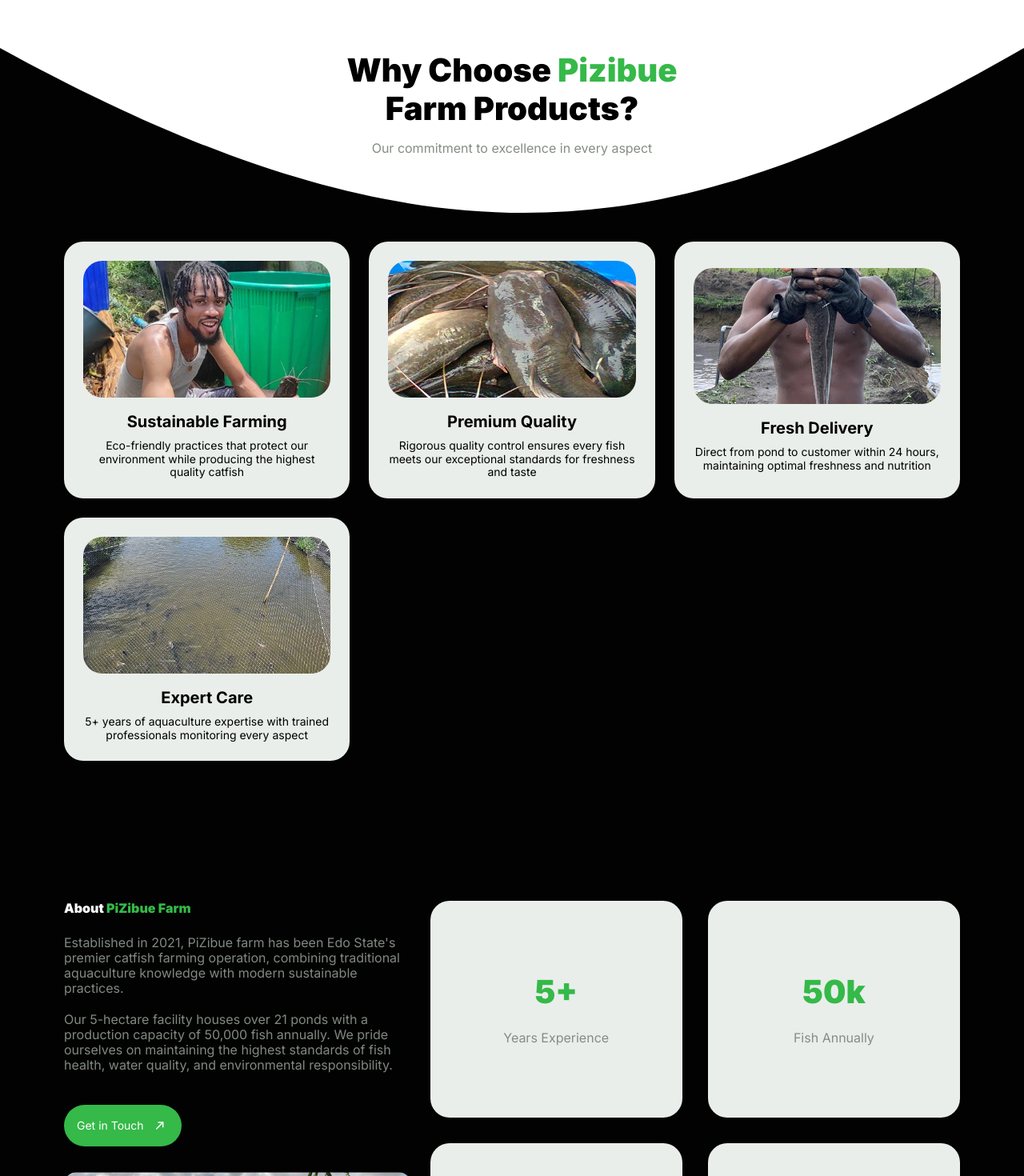
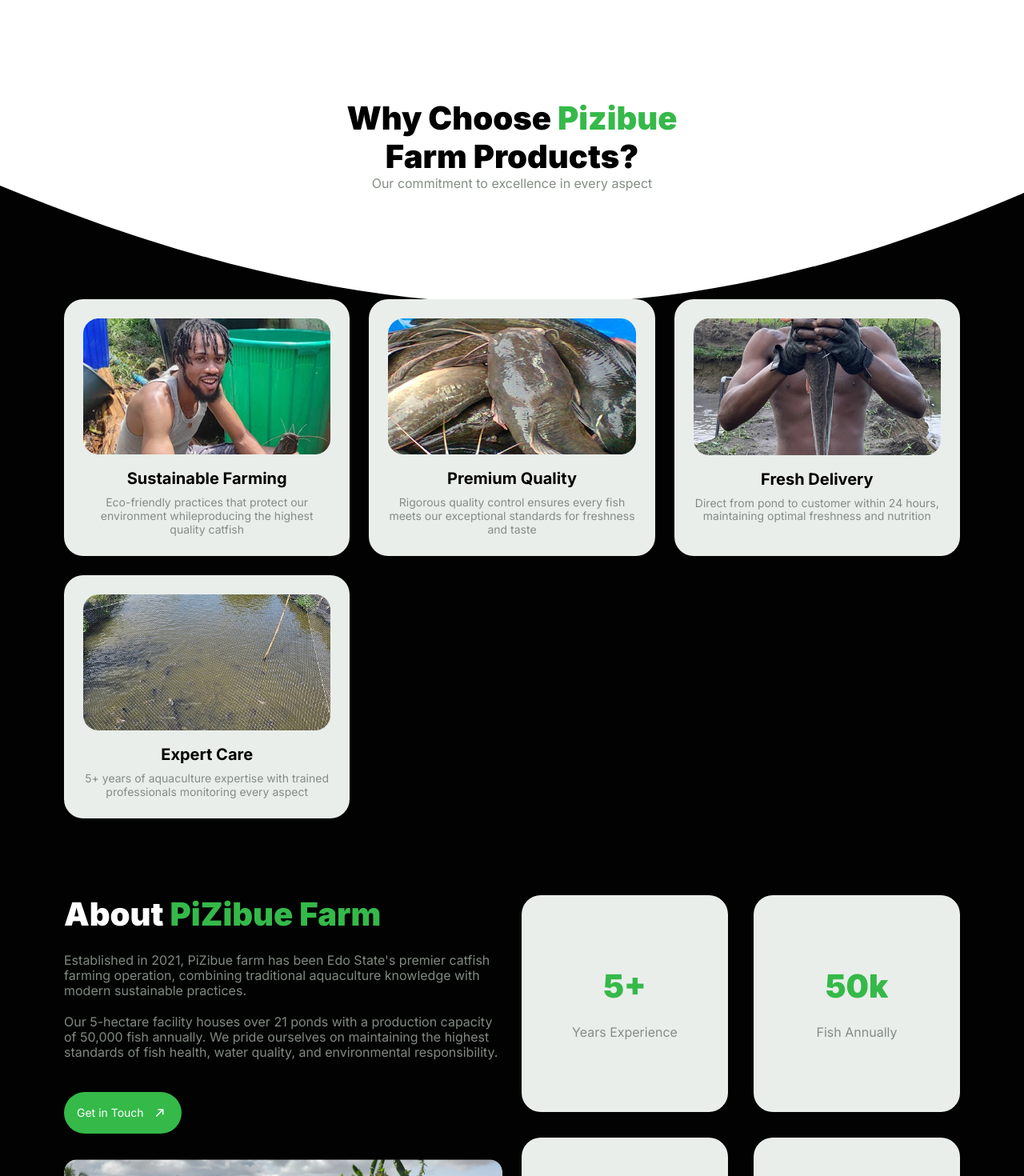
Before and after one commit to ParryOgbemudia/pizibue, a React (Vite) app: page / in a window 1280 px wide. Shown: the part 740-2210 px from the top of the page at 80% size. Built offline with nearby package versions, Linux system fonts and the light colour scheme.

Commit message:
i decided to add max-width to the project

```diff
--- a/src/components/layout/Navbar.tsx
+++ b/src/components/layout/Navbar.tsx
@@ -5,7 +5,7 @@
 export default function Navbar() {
   return (
     <header className="fixed top-0 z-50 w-full bg-white">
-      <nav className="mx-auto flex h-[100px] items-center justify-between max-md:h-auto max-md:px-4 max-md:py-4 md:px-14 lg:px-20">
+      <nav className="mx-auto flex h-[100px] max-w-[1440px] items-center justify-between max-md:px-4 max-md:py-4 max-sm:px-4 sm:px-10 md:px-16 lg:px-20">
         <img
           src={logo}
           alt="PiziBue Logo"
--- a/src/components/sections/About.tsx
+++ b/src/components/sections/About.tsx
@@ -3,15 +3,13 @@
 
 export default function About() {
   return (
-    <section
-      className="w-full bg-[#020202] px-[80px] py-[96px] max-md:px-4 max-md:py-14"
-      id="#about"
-    >
-      <div className="mx-auto grid items-stretch gap-6 md:grid md:grid-cols-20">
-        <div className="h-full gap-8 md:col-span-8 md:grid md:grid-rows-2">
-          <div className="flex flex-col justify-center gap-10">
+    <section className="w-full" id="about">
+      <div className="mx-auto max-w-[1440px] bg-[#020202] px-[80px] py-[96px] max-sm:px-4 sm:px-10 md:px-16 lg:px-20">
+        <div className="flex justify-between gap-6 max-md:flex-col">
+          <div className="flex w-full max-w-[588px] flex-col items-center gap-8">
+            <div className="flex flex-col gap-10">
               <div className="space-y-6">
-              <h2 className="font-black text-white max-sm:text-[32px]">
+                <h2 className="text-[40px] font-black text-white max-md:text-[32px]">
                   About <span className="text-primary"> PiZibue Farm</span>
                 </h2>
                 <p className="text-[16px] font-normal text-[#818981] max-sm:text-[14px]">
@@ -22,11 +20,11 @@
                   <br />
                   Our 5-hectare facility houses over 21 ponds with a production
                   capacity of 50,000 fish annually. We pride ourselves on
-                maintaining the highest standards of fish health, water quality,
-                and environmental responsibility.
+                  maintaining the highest standards of fish health, water
+                  quality, and environmental responsibility.
                 </p>
               </div>
-            <Button className="xmd:w-max flex items-center gap-2 px-4 py-2.5 text-[14px]">
+              <Button className="flex w-max items-center gap-2 px-4 py-2.5 text-[14px]">
                 Get in Touch
               </Button>
             </div>
@@ -40,8 +38,8 @@
           </div>
 
           {/* Card */}
-        <div className="w-full max-sm:grid max-sm:pt-8 max-sm:pb-14 md:col-span-12">
-          <div className="flex flex-col items-stretch gap-8 md:grid md:grid-cols-2">
+          <div className="w-full max-w-[628px]">
+            <div className="flex-col gap-8 max-md:flex md:grid md:grid-cols-2">
               {[
                 { value: "5+", label: "Years Experience" },
                 { value: "50k", label: "Fish Annually" },
@@ -65,18 +63,11 @@
         </div>
 
         {/* Svg bottom curve */}
-      <div className="relative hidden w-full">
-        <svg
-          className="h-auto w-full"
-          viewBox="0 0 1440 333"
-          fill="none"
-          xmlns="http://www.w3.org/2000/svg"
-        >
-          <path
-            d="M0 -707.373H1440V332.627C955.5 54.1274 616 -5.37256 0 332.627V-707.373Z"
-            fill="#020202"
-          />
-        </svg>
+        <div className="w-full bg-amber-600">
+          <div className="max-w-[1440px]">
+            <div className="z-1 aspect-[1440/697] h-full w-full bg-[url(/img/bottomshape.svg)] bg-cover bg-center bg-no-repeat"></div>
+          </div>
+        </div>
       </div>
     </section>
   );
--- a/src/components/sections/Hero.tsx
+++ b/src/components/sections/Hero.tsx
@@ -2,9 +2,9 @@
 
 export default function Hero() {
   return (
-    <main className="max-md:pt-[64px] md:pt-[80px]">
+    <main className="mx-auto max-w-[1440px] max-md:pt-[64px] md:pt-[80px]">
       {/* ✅ Hero section */}
-      <section className="mx-auto pt-6 max-md:h-[545px] max-md:pt-0 max-md:pb-8 max-sm:px-4 sm:px-10 md:mb-24 md:px-16 lg:px-20">
+      <section className="pt-6 max-md:h-[545px] max-md:pt-0 max-md:pb-8 max-sm:px-4 sm:px-10 md:mb-24 md:px-16 lg:px-20">
         <div className="relative mx-auto w-full overflow-hidden rounded-[24px] bg-[url(/img/hero2.webp)] bg-cover bg-center max-md:h-full max-md:px-4 max-md:py-8 md:h-[600px]">
           {/* Overlay */}
           <div className="absolute inset-0 z-10 bg-[#021002b2]"></div>
--- a/src/components/sections/Products.tsx
+++ b/src/components/sections/Products.tsx
@@ -5,9 +5,10 @@
 
 export default function Products() {
   return (
-    <section className="relative w-full">
+    <section className="w-full">
+      <div className="relative mx-auto h-full max-w-[1440px]">
         {/* Product Text */}
-      <div className="max-xmd:top-2 max-xmd:gap-2 absolute top-16 left-1/2 flex -translate-x-1/2 flex-col items-center gap-4 text-center max-lg:top-1 max-sm:top-[64px] max-sm:w-[343px] max-sm:gap-4">
+        <div className="absolute top-[64px] left-1/2 -translate-x-1/2 text-center">
           <h1 className="max-xmd:text-[32px] text-[40px] font-black max-md:text-xl max-sm:text-[32px] max-sm:font-black">
             Why Choose <span className="text-primary">Pizibue</span>
             <br />
@@ -17,97 +18,66 @@
             Our commitment to excellence in every aspect
           </p>
         </div>
-
-      <div className="relative h-full">
-        {/* Product svg */}
-        <div className="aspect-[1440/697] w-full">
-          {/* Top wave shape */}
-          <svg
-            className="inset-0 flex h-auto w-full items-center justify-center max-sm:pt-[173px]"
-            viewBox="0 0 1440 697"
-            fill="none"
-            xmlns="http://www.w3.org/2000/svg"
+        {/* Curve svg */}
+        <div className="z-1 aspect-[1440/697] bg-[url(/img/topshape.svg)] bg-cover bg-center bg-no-repeat">
+          <div className="mx-auto max-w-[1440px]">
+            <div className="w-full px-[80px] pt-[314px] max-sm:px-4 sm:px-10 md:px-16 lg:px-20">
+              <div className="grid grid-cols-[repeat(auto-fit,_minmax(302px,_1fr))] gap-6">
+                {[
+                  {
+                    name: "Sustainable Farming",
+                    label:
+                      " Eco-friendly practices that protect our environment whileproducing the highest quality catfish",
+                    img: product_img1,
+                    altText: "product_img1",
+                  },
+                  {
+                    name: "Premium Quality",
+                    label:
+                      "Rigorous quality control ensures every fish meets our exceptional standards for freshness and taste",
+                    img: product_img2,
+                    altText: "product_img2",
+                  },
+                  {
+                    name: "Fresh Delivery",
+                    label:
+                      "Direct from pond to customer within 24 hours, maintaining optimal freshness and nutrition",
+                    img: product_img3,
+                    altText: "product_img3",
+                  },
+                  {
+                    name: "Expert Care",
+                    label:
+                      "5+ years of aquaculture expertise with trained professionals monitoring every aspect",
+                    img: product_img4,
+                    altText: "product_img4",
+                  },
+                ].map((item, idx) => (
+                  <div
+                    key={idx}
+                    className="flex min-w-[302px] flex-col gap-4 rounded-3xl bg-[#E9EEEA] p-6"
                   >
-            <path
-              d="M0 1040H1440V0C955.5 278.5 616 338 0 0V1040Z"
-              fill="#020202"
-            />
-          </svg>
-        </div>
-
-        {/* Product Images */}
-        <div className="max-xmd:top-1/5 xmd:top-1/4 absolute top-1/2 left-1/2 w-full -translate-x-1/2 bg-[#020202] px-[80px] max-md:px-4 max-sm:top-1/7 max-sm:pt-10 max-sm:pb-[56px]">
-          <div className="grid grid-cols-[repeat(auto-fit,_minmax(302px,_1fr))] justify-items-center gap-6 text-center">
-            <div className="flex h-auto flex-col items-center justify-center gap-4 rounded-3xl bg-[#E9EEEA] p-6">
-              <div className="">
+                    <div className="flex w-full flex-col items-center justify-center">
                       <img
-                  src={product_img1}
-                  alt="product-img1"
-                  className="rounded-3xl bg-cover bg-center"
+                        src={item.img}
+                        alt={item.altText}
+                        className="w-full bg-cover bg-center"
                       />
                     </div>
                     <div className="flex flex-col items-center justify-center gap-2">
-                <h3 className="text-xl font-bold">Sustainable Farming</h3>
-                <p className="text-[14px] font-normal">
-                  Eco-friendly practices that protect our environment while
-                  producing the highest quality catfish
+                      <h3 className="text-xl font-bold text-[#020202]">
+                        {item.name}
+                      </h3>
+                      <p className="text-center text-[14px] font-normal text-[#848D84]">
+                        {item.label}
                       </p>
                     </div>
                   </div>
-
-            <div className="flex h-auto flex-col items-center justify-center gap-4 rounded-3xl bg-[#E9EEEA] p-6">
-              <div className="">
-                <img
-                  src={product_img2}
-                  alt="product-img1"
-                  className="rounded-3xl bg-cover bg-center"
-                />
-              </div>
-              <div className="flex flex-col items-center justify-center gap-2">
-                <h3 className="text-xl font-bold">Premium Quality</h3>
-                <p className="text-[14px] font-normal">
-                  Rigorous quality control ensures every fish meets our
-                  exceptional standards for freshness and taste
-                </p>
-              </div>
-            </div>
-            <div className="flex h-auto flex-col items-center justify-center gap-4 rounded-3xl bg-[#E9EEEA] p-6">
-              <div className="">
-                <img
-                  src={product_img3}
-                  alt="product-img1"
-                  className="rounded-3xl bg-cover bg-center"
-                />
-              </div>
-              <div className="flex flex-col items-center justify-center gap-2">
-                <h3 className="text-xl font-bold">Fresh Delivery</h3>
-                <p className="text-[14px] font-normal">
-                  Direct from pond to customer within 24 hours, maintaining
-                  optimal freshness and nutrition
-                </p>
-              </div>
-            </div>
-
-            <div className="flex h-auto flex-col items-center justify-center gap-4 rounded-3xl bg-[#E9EEEA] p-6">
-              <div className="">
-                <img
-                  src={product_img4}
-                  alt="product-img1"
-                  className="rounded-3xl bg-cover bg-center"
-                />
-              </div>
-              <div className="flex flex-col items-center justify-center gap-2">
-                <h3 className="text-xl font-bold">Expert Care</h3>
-                <p className="text-[14px] font-normal">
-                  5+ years of aquaculture expertise with trained professionals
-                  monitoring every aspect
-                </p>
+                ))}
               </div>
             </div>
           </div>
         </div>
-        {/* 👇 Spacer to push next section down correctly */}
-        <div className="max-xmd:h-[500px] xmd:h-[350px] bg-[#020202] max-lg:h-[600px] max-sm:h-[1305px]"></div>
       </div>
     </section>
   );
--- a/src/index.css
+++ b/src/index.css
@@ -23,14 +23,12 @@
   /* Font Families */
   --font-inter: "Inter", sans-serif;
 
-  /* Background images */
-  --content-hero: url("/img/bg-hero.png");
-  --content-services: url("/img/services.webp");
-
   /* Breakpoints */
   --breakpoint-xs: 350px;
-  --breakpoint-sm: 661px;
-  --breakpoint-md: 950px;
-  --breakpoint-xmd: 1270px;
-  --breakpoint-lg: 1400px;
+  --breakpoint-sm: 640px;
+  --breakpoint-md: 768px;
+  --breakpoint-xmd: 1170px;
+  --breakpoint-lg: 1024px;
+  --breakpoint-xl: 1280px;
+  --breakpoint-2xl: 1536px;
 }
```
Lines whose indentation alone changed are shown as unchanged.
